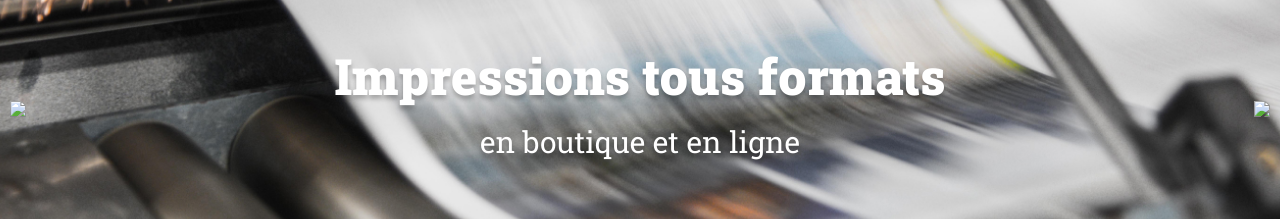
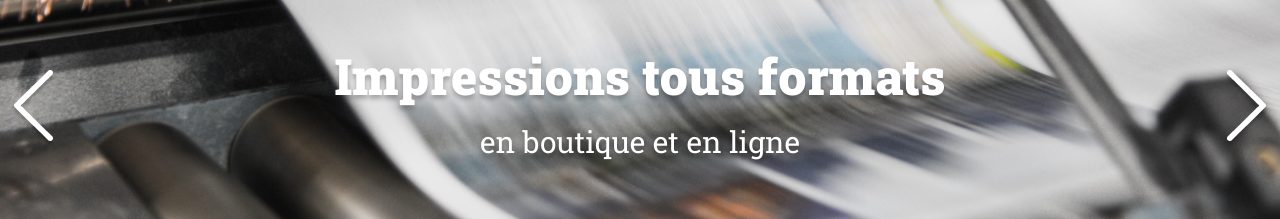
Before and after one commit to JulienDauphin/Projet8-Openclassrooms-Printit, a plain HTML site: page index.html in a window 1280 px wide. Shown: the part 227-446 px from the top of the page. Drawn offline with Linux system fonts and the light colour scheme; the site is published under a folder, as on GitHub Pages, so addresses that start at the root find nothing.

Commit message:
modification html

```diff
--- a/index.html
+++ b/index.html
@@ -22,8 +22,8 @@
 		<p>Impressions tous formats <span>en boutique et en ligne</span></p>
 		<div class="dots">
 		</div>
-		<img src="/assets/images/arrow_left.png" class="arrow arrow_left" id="arrow_left">
-		<img src="/assets/images/arrow_right.png" class="arrow arrow_right" id="arrow_right">
+		<img src="./assets/images/arrow_left.png" class="arrow arrow_left" id="arrow_left">
+		<img src="./assets/images/arrow_right.png" class="arrow arrow_right" id="arrow_right">
 	</div>
 	<section id="about-us" class="container">
 		<div>
```
